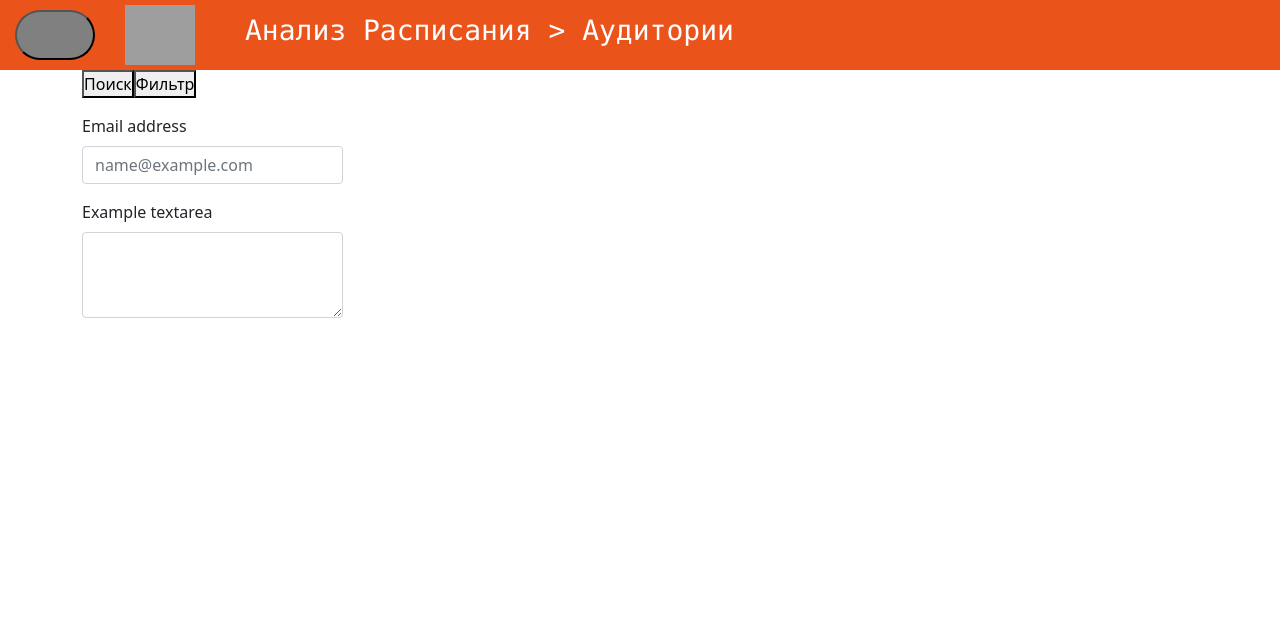
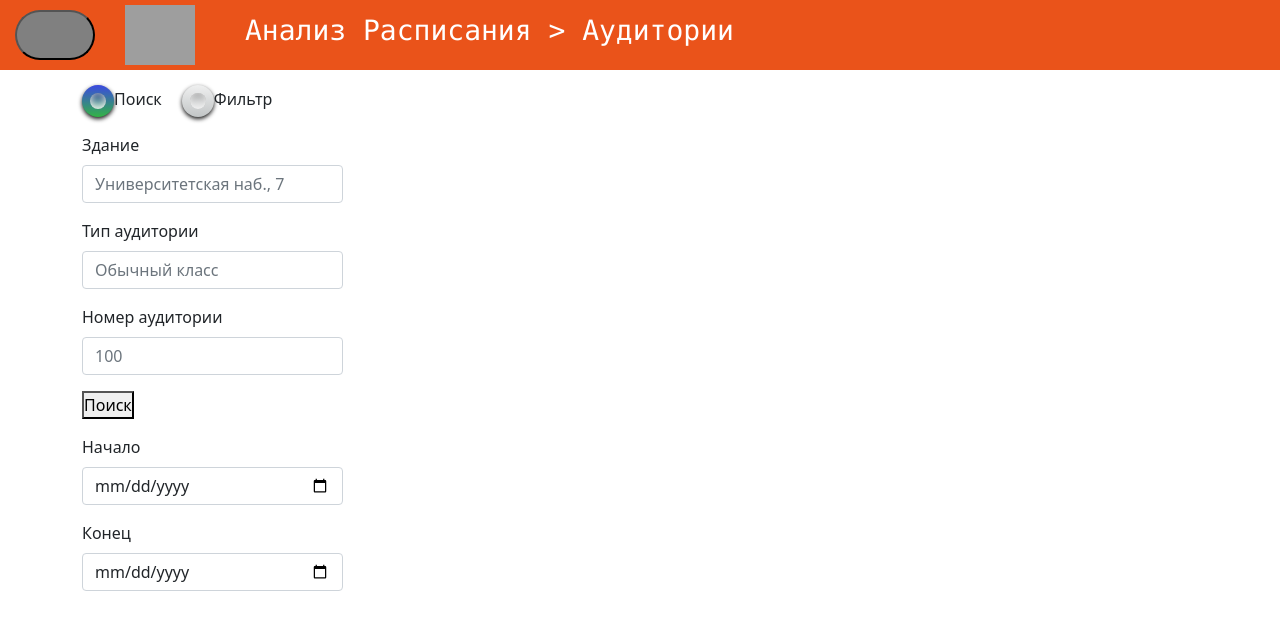
Before and after one commit to timetable-analytics/frontend, a React (Create React App) app: page /main/audiences in a window 1280 px wide. Shown: the top 630 px of the page. Built offline with nearby package versions, Linux system fonts and the light colour scheme; grey boxes are pictures that could not be loaded.

Commit message:
Добавление формы на страницу Аудиторий
Создана форма, которая возвращает через props информацию об аудитории на страницу Аудиторий

```diff
--- a/src/App.js
+++ b/src/App.js
@@ -1,5 +1,6 @@
 import React from "react";
 import './styles/App.css';
+import './styles/Buttons.css';
 import PageRouter from "./component/PageRouter";
 import {BrowserRouter} from "react-router-dom";
 import Navbar from "./component/UI/Navbar/Navbar";
--- a/src/component/UI/MyFormPanel/MyFormPanel.jsx
+++ /dev/null
@@ -1,49 +0,0 @@
-import React from 'react';
-
-const MyFormPanel = () => {
-
-
-    return (
-        /*<button>Поиск</button>
-        <button>Фильтр</button>
-        <h3>Здание</h3>
-        <input/>
-        <h3>Тип аудитории</h3>
-        <input/>
-        <h3>Номер</h3>
-        <input/>
-        <button>Поиск</button>
-        <h3>Временной промежуток</h3>
-        <h3>Начало</h3>
-        <input/>
-        <h3>Конец</h3>
-        <input/>
-        <button>Показать занятость</button>
-        <button></button>*/
-
-        <div className="container">
-                <div className="row">
-                        <div className="col-3">
-                                <form>
-                                        <div className="mb-3">
-                                                <button>Поиск</button>
-                                                <button>Фильтр</button>
-                                        </div>
-                                        <div className="mb-3">
-                                                <label  className="form-label">Email address</label>
-                                                <input type="email" className="form-control" id="exampleFormControlInput1"
-                                                placeholder="name@example.com"/>
-                                        </div>
-                                        <div className="mb-3">
-                                                <label htmlFor="exampleFormControlTextarea1" className="form-label">Example textarea</label>
-                                                <textarea className="form-control" id="exampleFormControlTextarea1" rows="3"></textarea>
-                                        </div>
-                                </form>
-                        </div>
-                </div>
-
-        </div>
-        );
-};
-
-export default MyFormPanel;
--- /dev/null
+++ b/src/component/UI/MyFormPanels/AudienceFormPanel.jsx
@@ -0,0 +1,71 @@
+import React, {useState} from 'react';
+
+
+const AudienceFormPanel = ({activeButton,setActiveButton, setInfoAboutAudiences}) => {
+
+        const [Information, setInformation] = useState({building:"", typeAudience:"", number: ""})
+        const addInfo = (e) => {
+                e.preventDefault()
+                setInfoAboutAudiences(Information);
+        }
+
+        return (
+        <div className="container">
+                <div className="row">
+                        <div className="col-3">
+                                <form>
+                                        <div style={{marginTop: 15}} className="mb-3">
+                                                <button className={activeButton ? "roundB active" : "roundB"}
+                                                        onClick={() => setActiveButton(true)}
+                                                />
+                                                <label>Поиск</label>
+
+                                                <button style={{marginLeft: 20}} className={!activeButton ? "roundB active" : "roundB"}
+                                                        onClick={() => setActiveButton(false)}
+                                                />
+                                                <label>Фильтр</label>
+                                        </div>
+                                        <div className="mb-3">
+                                                <label  className="form-label">Здание</label>
+                                                <input type="text" className="form-control" id="building"
+                                                       placeholder="Университетская наб., 7"
+                                                       onChange={e => setInformation({...Information, building: e.target.value}) }
+                                                />
+                                        </div>
+                                        <div className="mb-3">
+                                                <label  className="form-label">Тип аудитории</label>
+                                                <input type="text" className="form-control" id="typeAudience"
+                                                       placeholder="Обычный класс"
+                                                       onChange={e =>setInformation({...Information,typeAudience: e.target.value})}
+                                                />
+                                        </div>
+                                        <div className="mb-3">
+                                                <label  className="form-label">Номер аудитории</label>
+                                                <input type="text" className="form-control" id="number"
+                                                       placeholder="100"
+                                                        onChange={ e =>setInformation({...Information,number: e.target.value})}
+                                                />
+                                        </div>
+                                        <div className="mb-3">
+                                                <button onClick={addInfo}>Поиск</button>
+                                        </div>
+                                        <div className="mb-3">
+                                                <label  className="form-label">Начало</label>
+                                                <input type="date" className="form-control" id="startDate"
+                                                       placeholder="01.01.2021"/>
+                                        </div>
+                                        <div className="mb-3">
+                                                <label  className="form-label">Конец</label>
+                                                <input type="date" className="form-control" id="endDate"
+                                                       placeholder="02.01.2021"/>
+                                        </div>
+
+                                </form>
+                        </div>
+                </div>
+
+        </div>
+        );
+};
+
+export default AudienceFormPanel;
--- a/src/pages/audiencePage.jsx
+++ b/src/pages/audiencePage.jsx
@@ -1,12 +1,16 @@
-import React from 'react';
-import MyFormPanel from "../component/UI/MyFormPanel/MyFormPanel";
+import React, {useState} from 'react';
+import AudienceFormPanel from "../component/UI/MyFormPanels/AudienceFormPanel";
 
 
 const AudiencePage = () => {
+    const [activeButton,setActiveButton] = useState(true)
+    const [informationAboutAudiences, setInformationAboutAudiences] = useState({building:"", typeAudience:"", number: ""})
+
+    //console.log(informationAboutAudiences);
 
     return (
         <div>
-            <MyFormPanel/>
+            <AudienceFormPanel activeButton={activeButton} setActiveButton={setActiveButton} setInfo={setInformationAboutAudiences}/>
         </div>
     );
 };
--- /dev/null
+++ b/src/styles/Buttons.css
@@ -0,0 +1,21 @@
+.roundB {
+    display: inline-block;
+    width: 2em;
+    height: 2em;
+    vertical-align: middle;
+    text-decoration: none;
+    border: .5em solid rgba(0,0,0,0);
+    border-radius: 100%;
+    background: rgb(245,245,245) linear-gradient(rgb(245,245,245), rgb(188,192,193)) 50% 50% / calc(1.5em + .5em*2) calc(1.5em + .5em*2);
+    box-shadow:
+            inset 0 -3px 10px rgba(255,255,255,1),
+            inset 0 3px 10px rgba(0,0,0,.4),
+            0 2px 4px rgba(0,0,0,.9);
+
+}
+
+.roundB.active{
+    background: rgb(245,245,245) linear-gradient(rgb(60,60,245), rgb(50,192,50)) 100% 50% / calc(1.5em + .5em*2) calc(1.5em + .5em*2);
+
+
+}
```
